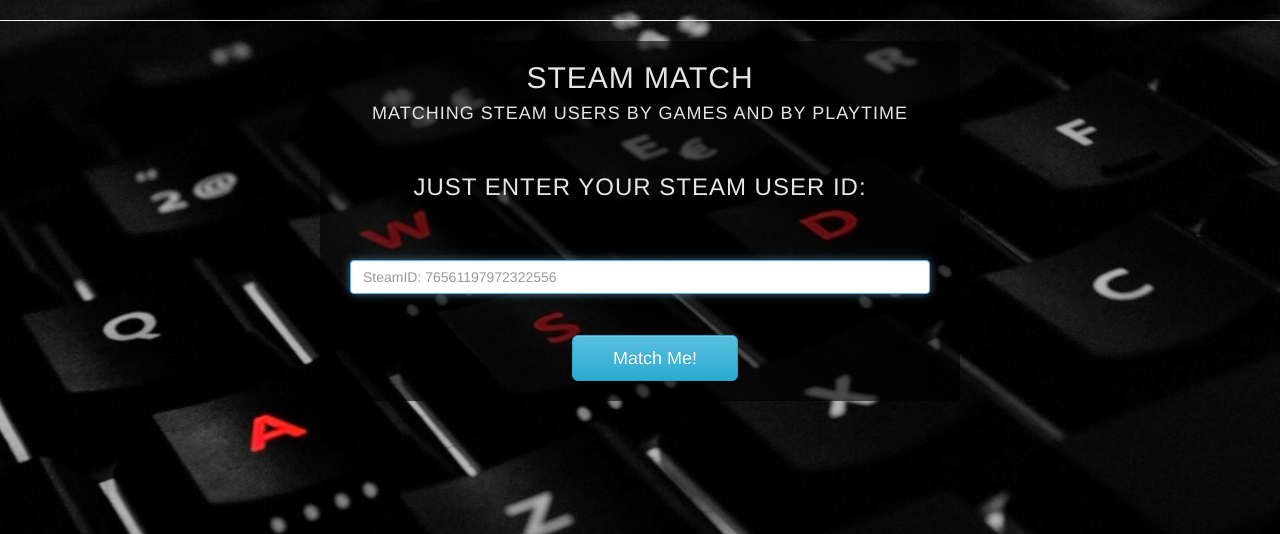
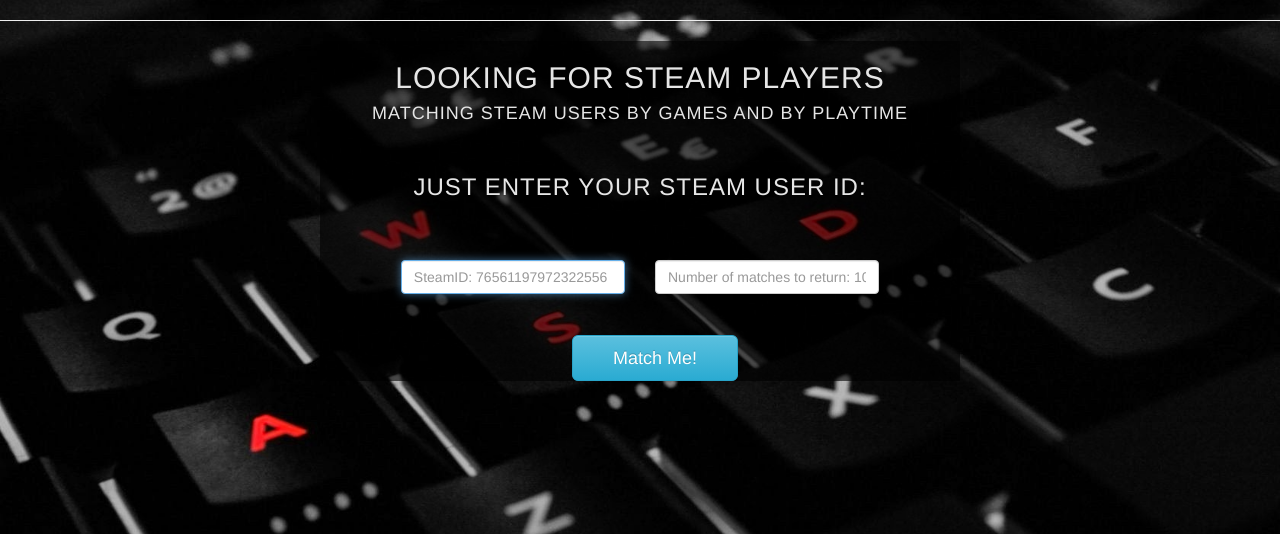
Before and after one commit to mjhines/LookingForPlayers, a Flask app: page / in a window 1280 px wide. Shown: the part 90-624 px from the top of the page. Run offline with Flask 2, Linux system fonts and the light colour scheme; parts of the project's set-up code (start-up, migrations or seed data) failed here and were passed over; some libraries are stand-ins or nearby versions.

Commit message:
new landing page

```diff
--- a/app/templates/base.html
+++ b/app/templates/base.html
@@ -7,6 +7,7 @@
     <meta name="description" content="">
     <meta name="author" content="">
     <meta name="generator" content="Bootply" />
+    <link rel="icon" href="static/img/icon.gif">
 
     <!-- Bootstrap -->
     <!-- <link href="css/bootstrap.min.css" rel="stylesheet" media="screen">     -->
--- a/app/templates/index.html
+++ b/app/templates/index.html
@@ -3,7 +3,7 @@
 
 <div class="container text-center">
   <h2>Steam Match</h2>
-  <h4>Your top 10 matches are... </h4>
+  <h4>Your top {{nMatches}} matches are... </h4>
 </div>
 
 <div class="container text-center">
--- a/app/templates/landing.html
+++ b/app/templates/landing.html
@@ -2,7 +2,7 @@
 {% block content %}
 
 <div class="container text-center">
-  <h2>Steam Match</h2>
+  <h2>Looking for Steam Players</h2>
   <h4>Matching Steam users by games and by playtime </h4>
   <br>
   <h3>Just enter your Steam User ID:</h3>
@@ -24,11 +24,32 @@
 </div>
  -->
 <div class="container">
+  <form action="/index" method="POST">
+    <div class= "padded">
+      <div class="col-md-5 col-md-offset-1 col-xs-12">
+        <input id="steamid" name="steamid" type="steamid" class="form-control" placeholder="SteamID: 76561197972322556" required autofocus>
+      </div>
+      <div class="col-md-5 col-xs-12">
+        <input id="nMatches" name="nMatches" type="nMatches" class="form-control" placeholder="Number of matches to return: 10" required>
+      </div>
+    </div>
+    <div class="text-center">
+      <button class="btn btn-info btn-lg button-margin" type="submit">Match Me!</button>
+    </div>
+   </form>
+</div>
+
+<!-- <div class="container">
 
   <form action="/index" method="POST">
     <div class= "padded">
       <div class="col-md-0 col-md-offset-0 col-xs-12">
         <input id="steamid" name="steamid" type="steamid" class="form-control" placeholder="SteamID: 76561197972322556" required autofocus>
+      </div>
+    </div>
+    <div class= "padded">
+      <div class="col-md-0 col-md-offset-0 col-xs-12">
+        <input id="nMatches" name="nMatches" type="nMatches" class="form-control" placeholder="10" required autofocus>
       </div>
     </div>
 
@@ -37,7 +58,7 @@
     </div>
   <br>
   </form>
-</div>
+</div>  -->
 {% endblock %}
 
 
--- a/app/views.py
+++ b/app/views.py
@@ -16,6 +16,8 @@
 @app.route('/index', methods=['POST'])
 def index():
 	steamid = request.form['steamid']
+	nMatches = request.form['nMatches']
+	print nMatches
 
 	# if steamid not in userGames.keys():
 	# 	print 'Updating user into database...'
@@ -29,7 +31,9 @@
 	# matches = getMatches(userGames,steamid,n=10)
 	# topMatches = getMatchesNames(matches)
 
-	topMatches = userMatch.match(steamid,userGames)
+	topMatches = userMatch.match(steamid,userGames,int(nMatches))
+
+
 	# topMatches = [
 	# 	{'name': 'The Mathematician', 'percent': '80'},
 	# 	{'name': 'The Professional', 'percent': '70'}
```
